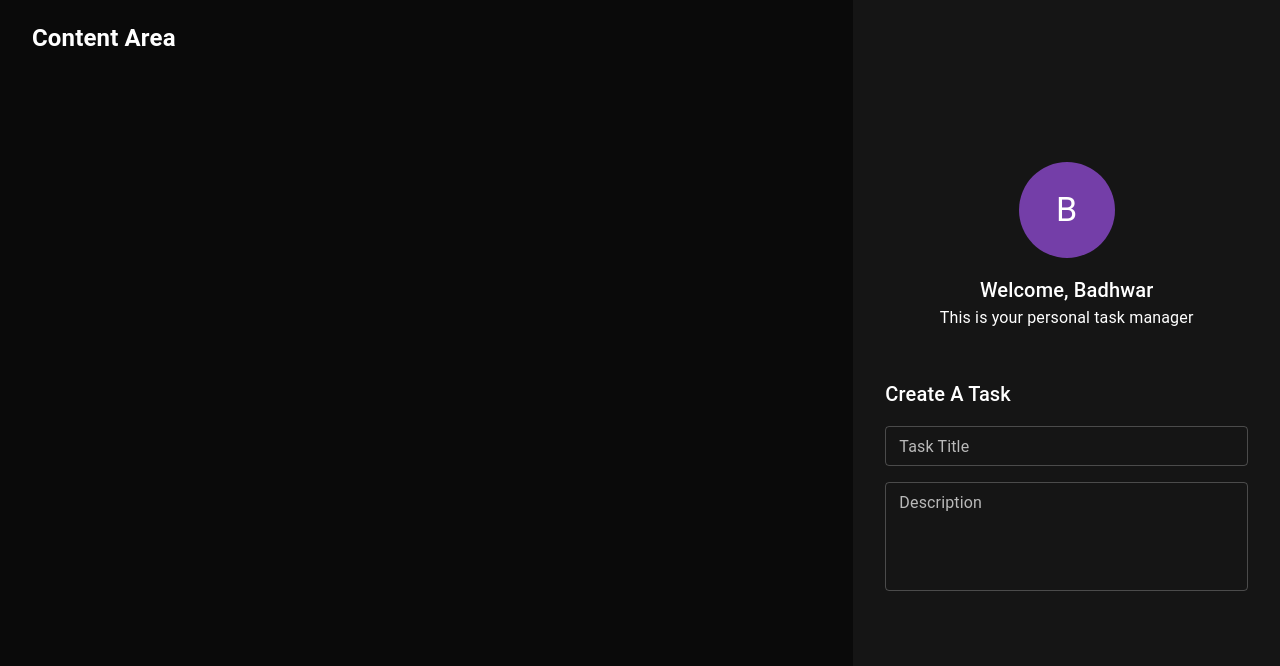
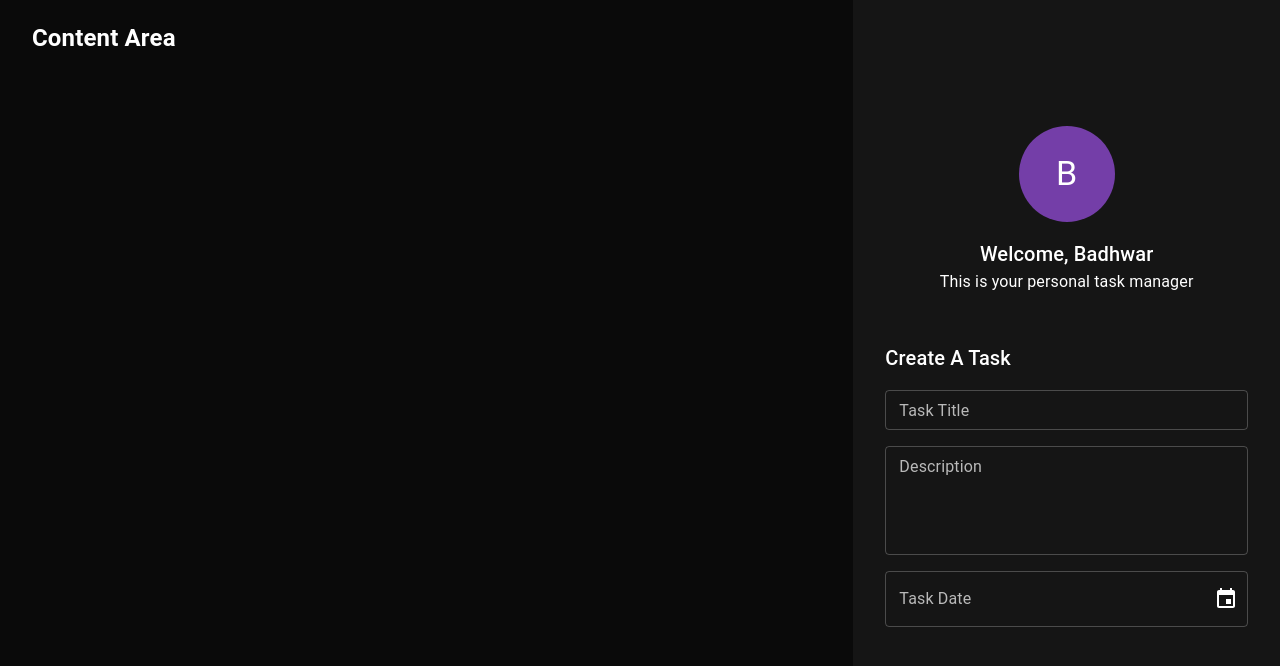
Before and after one commit to karanbadhwar/TodoApp, a React (Create React App) app: page / in a window 1280 px wide. Shown: the top 666 px of the page. Built offline with nearby package versions, Linux system fonts and the light colour scheme.

Commit message:
Date Component

```diff
--- a/package.json
+++ b/package.json
@@ -6,6 +6,7 @@
     "@emotion/react": "^11.10.5",
     "@emotion/styled": "^11.10.5",
     "@mui/material": "^5.11.0",
+    "@mui/x-date-pickers": "^5.0.11",
     "@testing-library/jest-dom": "^5.16.5",
     "@testing-library/react": "^13.4.0",
     "@testing-library/user-event": "^13.5.0",
@@ -13,6 +14,7 @@
     "@types/node": "^16.18.8",
     "@types/react": "^18.0.26",
     "@types/react-dom": "^18.0.9",
+    "date-fns": "^2.29.3",
     "prettier": "^2.8.1",
     "prop-types": "^15.8.1",
     "react": "^18.2.0",
--- a/src/components/createTaskForm/createTaskForm.tsx
+++ b/src/components/createTaskForm/createTaskForm.tsx
@@ -3,6 +3,7 @@ import { Box, Typography, Stack } from '@mui/material';
 
 import { TaskTitleField } from './_taskTitleField';
 import { TaskDescription } from './_taskDescription';
+import { TaskDateField } from './interfaces/_taskDateField';
 
 export const CreateTaskForm: FC = (): ReactElement => {
   return (
@@ -20,6 +21,7 @@ export const CreateTaskForm: FC = (): ReactElement => {
       <Stack spacing={2} sx={{ width: '100%' }}>
         <TaskTitleField />
         <TaskDescription />
+        <TaskDateField />
       </Stack>
     </Box>
   );
--- /dev/null
+++ b/src/components/createTaskForm/interfaces/_taskDateField.tsx
@@ -0,0 +1,22 @@
+import React, { FC, ReactElement, useState } from 'react';
+import { AdapterDateFns } from '@mui/x-date-pickers/AdapterDateFns';
+import { LocalizationProvider } from '@mui/x-date-pickers/LocalizationProvider';
+import { DesktopDatePicker } from '@mui/x-date-pickers/DesktopDatePicker';
+import { TextField } from '@mui/material';
+
+export const TaskDateField: FC = (): ReactElement => {
+  const [date, setDate] = useState<Date | null>(null);
+  return (
+    <>
+      <LocalizationProvider dateAdapter={AdapterDateFns}>
+        <DesktopDatePicker
+          label="Task Date"
+          inputFormat="dd/MM/yyyy"
+          value={date}
+          onChange={(newValue) => setDate(newValue)}
+          renderInput={(params) => <TextField {...params} />}
+        />
+      </LocalizationProvider>
+    </>
+  );
+};
```
Also changed, not shown: 1 other file (tests, documents, lock files or other folders).
